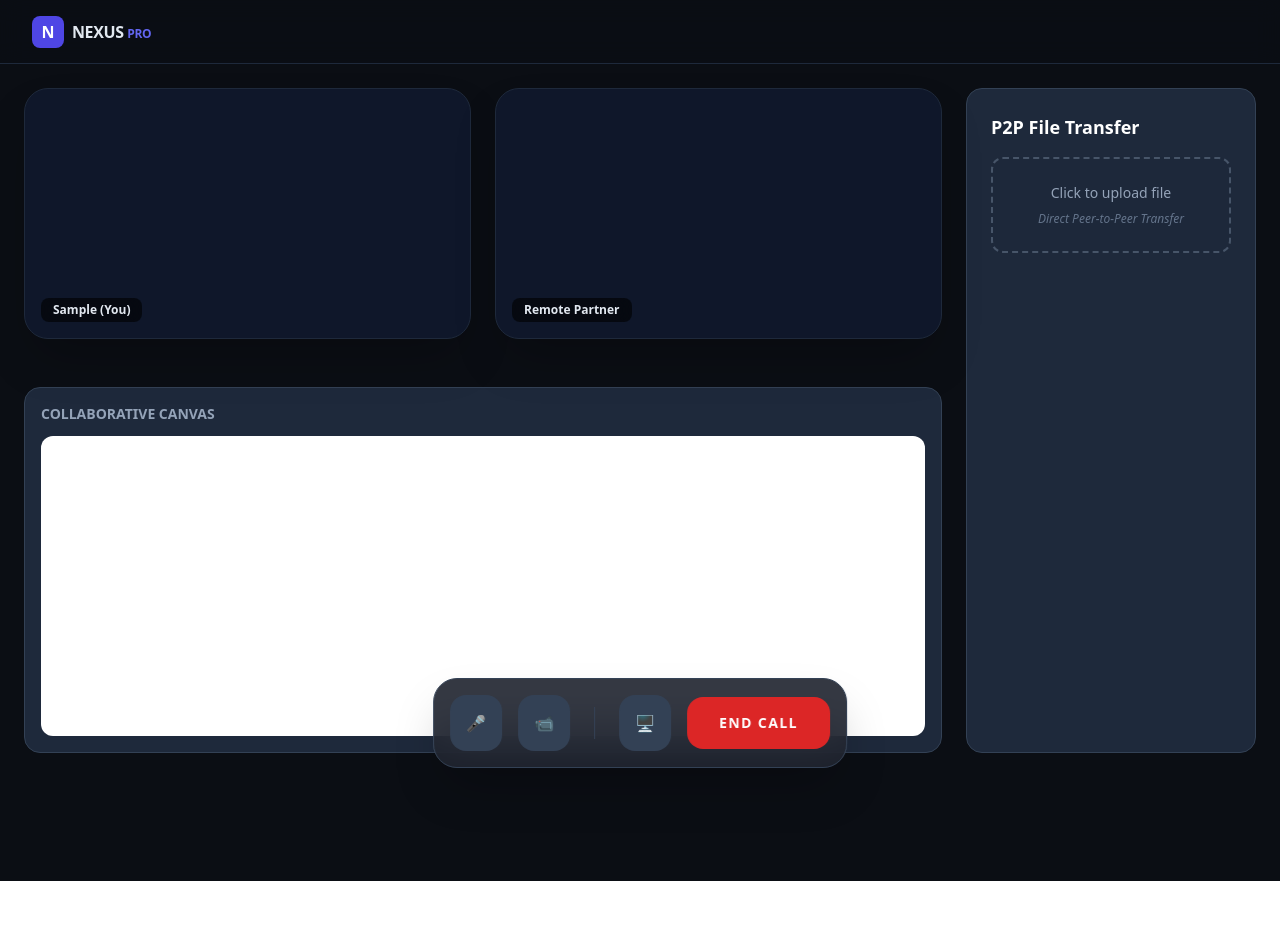
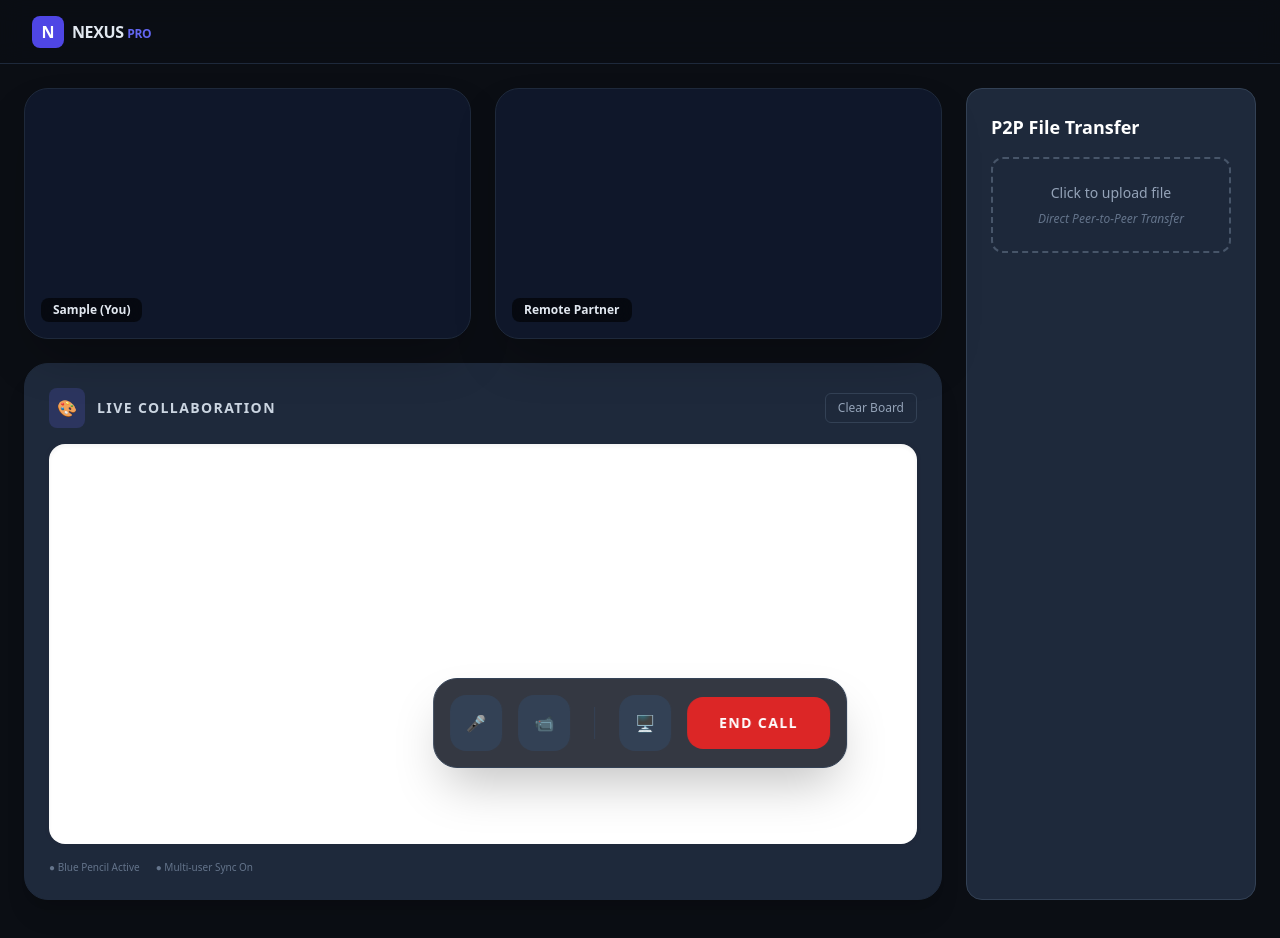
Before and after one commit to mah12-ops/codealpha_webrtc-collab-app, a React (Create React App) app in the folder client/: page / in a window 1280 px wide. Both pictures are taken after typing "Sample" into the empty fields and a click on the button "Join Meeting". Shown: the top 938 px of the page. Before the commit the page ends 881 px from the top, so only its background shows below. Built offline with nearby package versions, Linux system fonts and the light colour scheme; no server answers.

Commit message:
fix white board to actualy work

```diff
--- a/client/src/components/WhiteBoard.js
+++ b/client/src/components/WhiteBoard.js
@@ -2,30 +2,103 @@ import React, { useEffect, useRef } from "react";
 
 const Whiteboard = ({ socket }) => {
   const canvasRef = useRef();
+  const containerRef = useRef();
 
   useEffect(() => {
-    socket.on("drawing", (data) => draw(data.x, data.y, false));
+    const canvas = canvasRef.current;
+
+    // 1. Make Canvas Responsive
+    const resizeCanvas = () => {
+      const container = containerRef.current;
+      // We save the drawing content before resizing
+      const tempImage = canvas.toDataURL();
+      canvas.width = container.offsetWidth;
+      canvas.height = 400; // Fixed height, responsive width
+
+      // Restore drawing after resize
+      const ctx = canvas.getContext("2d");
+      const img = new Image();
+      img.src = tempImage;
+      img.onload = () => ctx.drawImage(img, 0, 0);
+    };
+
+    window.addEventListener("resize", resizeCanvas);
+    resizeCanvas(); // Initial call
+
+    // 2. Listen for Remote Drawing
+    socket.on("drawing", (data) => {
+      drawRemote(data.x, data.y, data.isNewPath);
+    });
+
+    return () => window.removeEventListener("resize", resizeCanvas);
   }, [socket]);
 
-  const draw = (x, y, emit) => {
+  // Logic for drawing from the other person
+  const drawRemote = (x, y, isNewPath) => {
     const ctx = canvasRef.current.getContext("2d");
-    ctx.lineWidth = 3; ctx.lineCap = "round"; ctx.strokeStyle = "#6366f1";
-    ctx.lineTo(x, y); ctx.stroke();
-    if (emit) socket.emit("drawing", { x, y });
+    ctx.lineWidth = 3;
+    ctx.lineCap = "round";
+    ctx.strokeStyle = "#6366f1";
+    if (isNewPath) ctx.beginPath();
+    ctx.lineTo(x, y);
+    ctx.stroke();
+  };
+
+  const startDrawing = (e) => {
+    const ctx = canvasRef.current.getContext("2d");
+    ctx.beginPath();
+    const { offsetX, offsetY } = e.nativeEvent;
+    ctx.moveTo(offsetX, offsetY);
+    // Tell others we started a new line
+    socket.emit("drawing", { x: offsetX, y: offsetY, isNewPath: true });
+  };
+
+  const draw = (e) => {
+    if (e.buttons !== 1) return;
+    const ctx = canvasRef.current.getContext("2d");
+    const { offsetX, offsetY } = e.nativeEvent;
+
+    ctx.lineWidth = 3;
+    ctx.lineCap = "round";
+    ctx.strokeStyle = "#6366f1";
+    ctx.lineTo(offsetX, offsetY);
+    ctx.stroke();
+
+    socket.emit("drawing", { x: offsetX, y: offsetY, isNewPath: false });
+  };
+
+  const clearCanvas = () => {
+    const canvas = canvasRef.current;
+    const ctx = canvas.getContext("2d");
+    ctx.clearRect(0, 0, canvas.width, canvas.height);
   };
 
   return (
-    <div className="bg-[#1e293b] rounded-2xl p-4 border border-slate-700 mt-6">
-      <h3 className="text-sm font-semibold text-slate-400 mb-3 uppercase">Collaborative Canvas</h3>
+    <div ref={containerRef} className="bg-[#1e293b] rounded-3xl p-6 border border-slate-800 shadow-xl transition-all">
+      <div className="flex justify-between items-center mb-4">
+        <div className="flex items-center gap-3">
+          <div className="p-2 bg-indigo-500/20 rounded-lg">🎨</div>
+          <h3 className="text-sm font-bold text-slate-300 uppercase tracking-widest">Live Collaboration</h3>
+        </div>
+        <button
+          onClick={clearCanvas}
+          className="text-xs bg-slate-800 hover:bg-slate-700 text-slate-400 px-3 py-1.5 rounded-md border border-slate-700 transition"
+        >
+          Clear Board
+        </button>
+      </div>
+
       <canvas
-        ref={canvasRef} width={800} height={400}
-        onMouseDown={(e) => {
-          canvasRef.current.getContext("2d").beginPath();
-          canvasRef.current.getContext("2d").moveTo(e.nativeEvent.offsetX, e.nativeEvent.offsetY);
-        }}
-        onMouseMove={(e) => e.buttons === 1 && draw(e.nativeEvent.offsetX, e.nativeEvent.offsetY, true)}
-        className="w-full h-[300px] bg-white rounded-xl cursor-crosshair"
+        ref={canvasRef}
+        onMouseDown={startDrawing}
+        onMouseMove={draw}
+        className="w-full h-[400px] bg-white rounded-2xl cursor-crosshair shadow-inner ring-4 ring-slate-800/50"
       />
+
+      <div className="mt-4 flex gap-4 text-[10px] text-slate-500 font-medium">
+        <span className="flex items-center gap-1">● Blue Pencil Active</span>
+        <span className="flex items-center gap-1">● Multi-user Sync On</span>
+      </div>
     </div>
   );
 };
```
